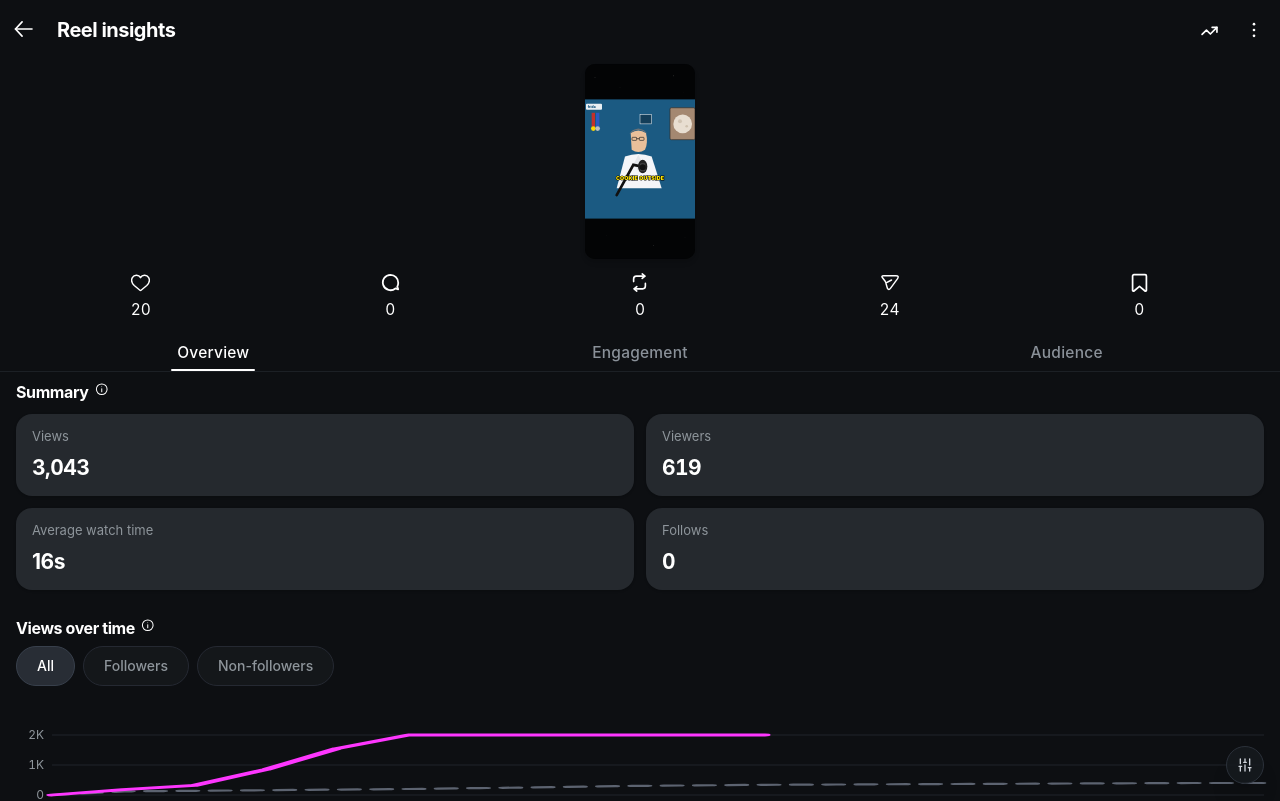
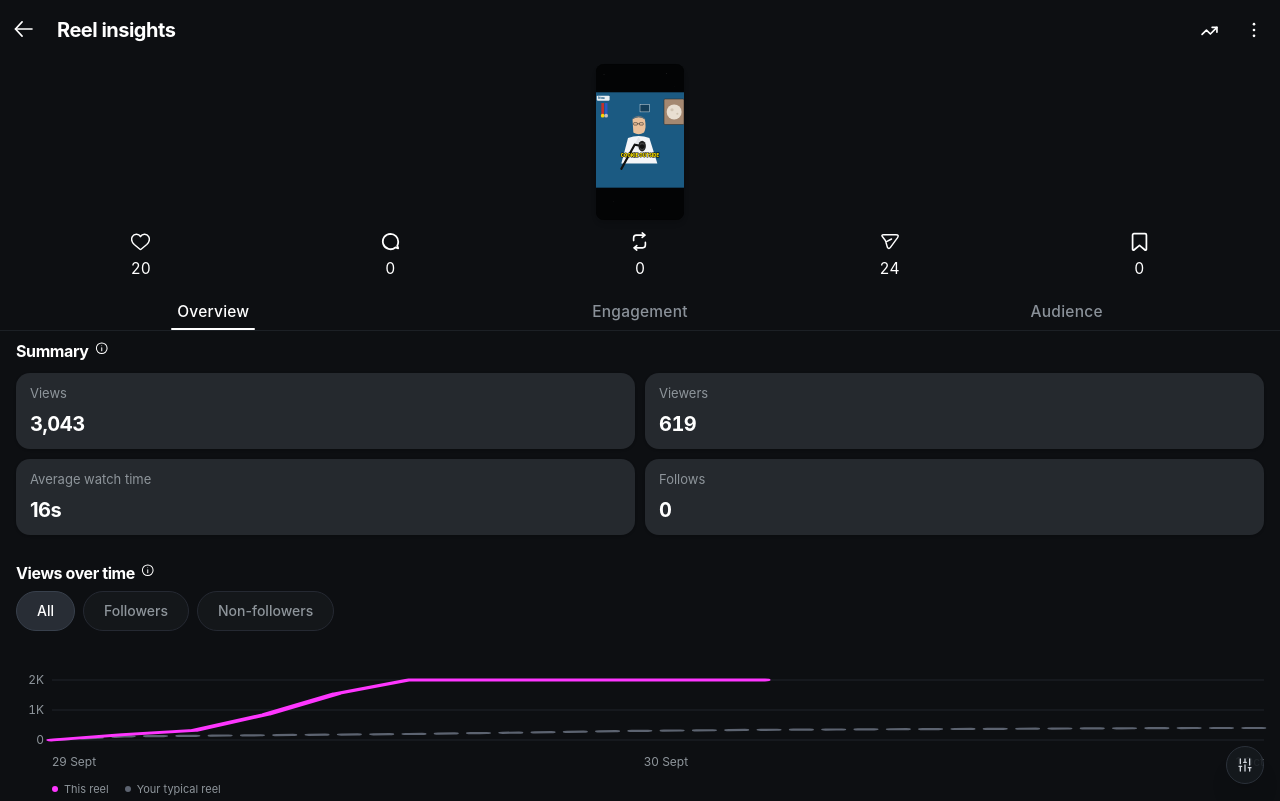
Before and after one commit to privatechat-teamofficial/Instagram-reel-insight-editor-, a React (Vite) app: page / in a window 1280 px wide. Shown: the top 801 px of the page. Built offline with nearby package versions, Linux system fonts and the light colour scheme; a web font is replaced by a local one.

Commit message:
style: refine UI spacing and update version
- Adjust layout dimensions for media header and overview cards
- Bump version to 2.1 for Android build

```diff
--- a/src/App.tsx
+++ b/src/App.tsx
@@ -44,7 +44,7 @@ const ReelInsightsScreen: React.FC = () => {
   } = useInsights();
 
   return (
-    <div className="min-h-screen w-full bg-[#0d0f12] select-none relative font-acumin overflow-x-hidden flex flex-col">
+    <div className="min-h-screen w-full bg-[#0d0f12] select-none relative font-acumin flex flex-col">
       {/* Reel Insights Screen Content Container - spans the whole screen */}
       <div
         id="reel-insights-preview-container"
--- a/src/components/OverviewTab.tsx
+++ b/src/components/OverviewTab.tsx
@@ -101,9 +101,9 @@ export const OverviewTab: React.FC = () => {
         </div>
 
         {/* 2x2 Grid Cards: Roomier cards with #25292E background and rounded corners */}
-        <div className="grid grid-cols-2 gap-3 w-full">
+        <div className="grid grid-cols-2 gap-2.5 w-full">
           {/* Box 1: Views */}
-          <div className="bg-[#25292E] rounded-[16px] px-4 py-3.5 min-h-[82px] flex flex-col justify-between shadow-sm">
+          <div className="bg-[#25292E] rounded-[14px] px-3.5 py-3 min-h-[76px] flex flex-col justify-between shadow-sm">
             <span className="text-[13px] text-[#8e959b] font-normal leading-tight whitespace-nowrap overflow-hidden text-ellipsis">
               Views
             </span>
@@ -112,14 +112,14 @@ export const OverviewTab: React.FC = () => {
               title="Views"
               type="number"
               value={data.summary.views}
-              className="text-[21px] font-bold text-white tracking-tight tabular-numbers leading-tight mt-1.5"
+              className="text-[20px] font-bold text-white tracking-tight tabular-numbers leading-tight mt-1"
             >
               {formatNumber(data.summary.views)}
             </EditableValue>
           </div>
 
           {/* Box 2: Viewers */}
-          <div className="bg-[#25292E] rounded-[16px] px-4 py-3.5 min-h-[82px] flex flex-col justify-between shadow-sm">
+          <div className="bg-[#25292E] rounded-[14px] px-3.5 py-3 min-h-[76px] flex flex-col justify-between shadow-sm">
             <span className="text-[13px] text-[#8e959b] font-normal leading-tight whitespace-nowrap overflow-hidden text-ellipsis">
               Viewers
             </span>
@@ -128,14 +128,14 @@ export const OverviewTab: React.FC = () => {
               title="Viewers"
               type="number"
               value={data.summary.viewers}
-              className="text-[21px] font-bold text-white tracking-tight tabular-numbers leading-tight mt-1.5"
+              className="text-[20px] font-bold text-white tracking-tight tabular-numbers leading-tight mt-1"
             >
               {formatNumber(data.summary.viewers)}
             </EditableValue>
           </div>
 
           {/* Box 3: Average watch time */}
-          <div className="bg-[#25292E] rounded-[16px] px-4 py-3.5 min-h-[82px] flex flex-col justify-between shadow-sm">
+          <div className="bg-[#25292E] rounded-[14px] px-3.5 py-3 min-h-[76px] flex flex-col justify-between shadow-sm">
             <span className="text-[13px] text-[#8e959b] font-normal leading-tight whitespace-nowrap overflow-hidden text-ellipsis">
               Average watch time
             </span>
@@ -144,14 +144,14 @@ export const OverviewTab: React.FC = () => {
               title="Average watch time"
               type="time"
               value={data.summary.averageWatchTime}
-              className="text-[21px] font-bold text-white tracking-tight leading-tight mt-1.5"
+              className="text-[20px] font-bold text-white tracking-tight leading-tight mt-1"
             >
               {data.summary.averageWatchTime}
             </EditableValue>
           </div>
 
           {/* Box 4: Follows */}
-          <div className="bg-[#25292E] rounded-[16px] px-4 py-3.5 min-h-[82px] flex flex-col justify-between shadow-sm">
+          <div className="bg-[#25292E] rounded-[14px] px-3.5 py-3 min-h-[76px] flex flex-col justify-between shadow-sm">
             <span className="text-[13px] text-[#8e959b] font-normal leading-tight whitespace-nowrap overflow-hidden text-ellipsis">
               Follows
             </span>
@@ -160,7 +160,7 @@ export const OverviewTab: React.FC = () => {
               title="Follows"
               type="number"
               value={data.summary.follows}
-              className="text-[21px] font-bold text-white tracking-tight tabular-numbers leading-tight mt-1.5"
+              className="text-[20px] font-bold text-white tracking-tight tabular-numbers leading-tight mt-1"
             >
               {formatNumber(data.summary.follows)}
             </EditableValue>
--- a/src/components/ReelMediaHeader.tsx
+++ b/src/components/ReelMediaHeader.tsx
@@ -15,10 +15,10 @@ export const ReelMediaHeader: React.FC = () => {
 
   return (
     <div className="flex flex-col items-center pt-1 pb-1.5 px-3 select-none shrink-0 bg-[#0d0f12]">
-      {/* Reel Preview: ~110 × 195px (9:16) matching Instagram reference scale */}
+      {/* Reel Preview: ~88 × 156px (9:16) matching mobile screen proportions */}
       <div
         onClick={() => isEditMode && setIsMediaModalOpen(true)}
-        className={`relative w-[110px] h-[195px] aspect-[9/16] rounded-[10px] overflow-hidden bg-[#030405] mb-2.5 shadow-md transition-shadow duration-150 shrink-0 ${
+        className={`relative w-[88px] h-[156px] aspect-[9/16] rounded-[8px] overflow-hidden bg-[#030405] mb-2 shadow-md transition-shadow duration-150 shrink-0 ${
           isEditMode ? 'cursor-pointer ring-2 ring-[#ec008c]' : ''
         }`}
         title={isEditMode ? 'Click to change media' : undefined}
```
Also changed, not shown: 5 other files (tests, documents, lock files or other folders).
